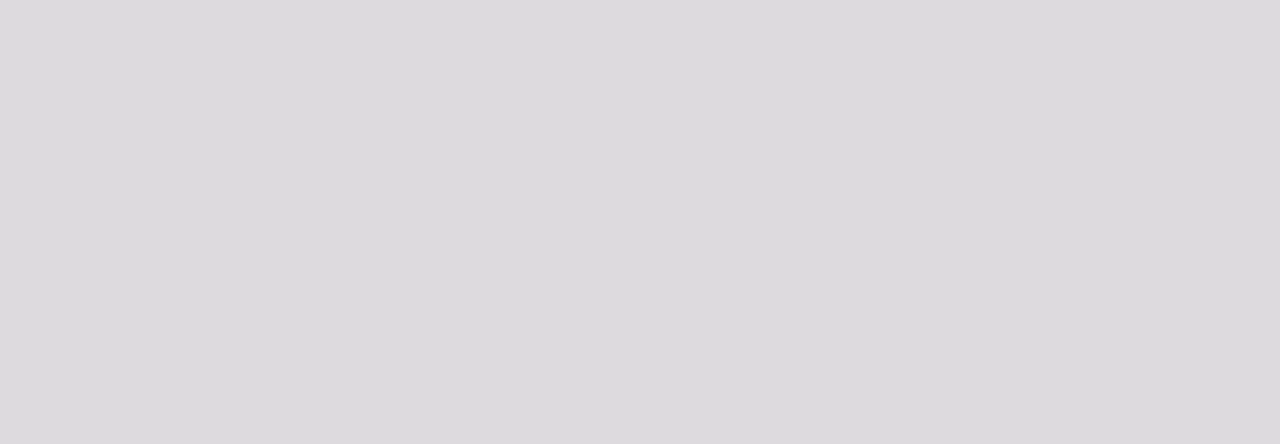
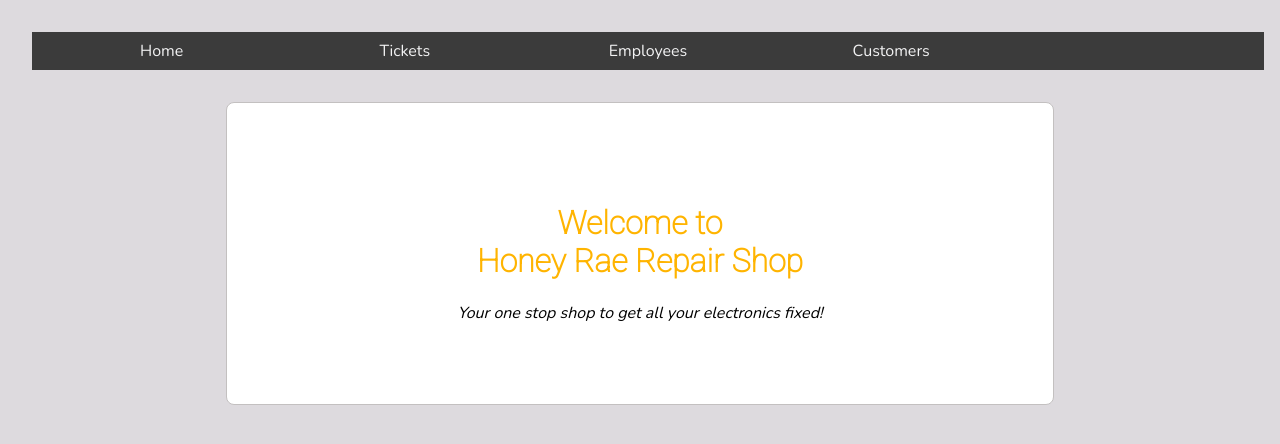
Before and after one commit to LeaEdw/honey-rae-repairs, a React (Vite) app: page /home in a window 1280 px wide. Before the commit this address had no page. Shown: the top 444 px of the page. Built offline with nearby package versions, Linux system fonts and the light colour scheme.

Commit message:
added welcome page and home tab on navbar

```diff
--- a/src/App.jsx
+++ b/src/App.jsx
@@ -3,6 +3,7 @@ import { TicketList } from "./components/tickets/TicketList";
 import { CustomerList } from "./components/customers/CustomersList";
 import { EmployeesList } from "./components/employees/EmployeesList";
 import { NavBar } from "./components/Nav/NavBar";
+import { Welcome } from "./components/welcome/welcome";
 import { Routes, Route, Outlet } from "react-router-dom";
 
 export const App = () => {
@@ -17,6 +18,7 @@ export const App = () => {
           </>
         }
       >
+        <Route index path="home"element={<Welcome />} />
         <Route path="tickets" element={<TicketList />} />
         <Route path="employees" element={<EmployeesList />} />
         <Route path="customers" element={<CustomerList />} />
--- a/src/components/Nav/NavBar.jsx
+++ b/src/components/Nav/NavBar.jsx
@@ -4,6 +4,9 @@ import "./NavBar.css"
 export const NavBar = () => {
     return(
     <ul className="navbar">
+        <li className="navbar-item">
+            <Link to="home">Home</Link>
+        </li>
         <li className="navbar-item">
             <Link to="tickets">Tickets</Link>
         </li>
--- /dev/null
+++ b/src/components/welcome/Welcome.css
@@ -0,0 +1,21 @@
+.welcome-container {
+  margin: 2rem auto;
+  width: 60%;
+  text-align: center;
+  padding: 5rem 3rem;
+  border: 1px solid var(--outline);
+  background-color: white;
+  border-radius: 0.5rem;
+}
+
+/* This targets any h1 that is a child of an element with the .welcome-container class */
+.welcome-container > h1 {
+  display: flex;
+  flex-direction: column;
+  color: var(--primary);
+}
+
+/* This targets any div that is a child of an element with the .welcome-container class */
+.welcome-container > div {
+  font-style: italic;
+}
--- /dev/null
+++ b/src/components/welcome/Welcome.jsx
@@ -0,0 +1,13 @@
+import "./Welcome.css";
+
+export const Welcome = () => {
+  return (
+    <div className="welcome-container">
+      <h1>
+        <span>Welcome to</span>
+        <span>Honey Rae Repair Shop</span>
+      </h1>
+      <div>Your one stop shop to get all your electronics fixed!</div>
+    </div>
+  );
+};
```
